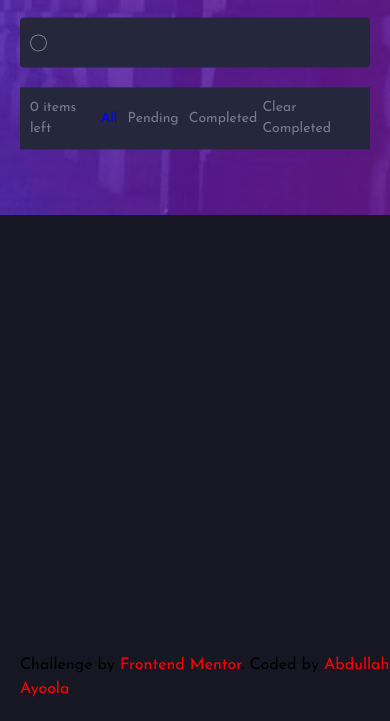
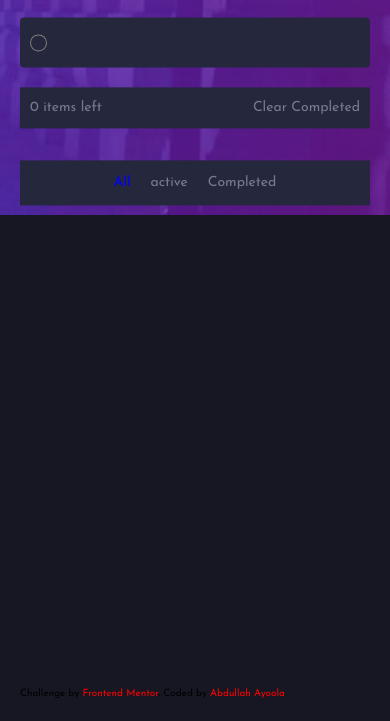
Before and after one commit to abdullah43577/To-Do-Application, a website: page index.html in a window 390 px wide. Shown: the part 123-844 px from the top of the page. Drawn offline with Linux system fonts and the light colour scheme.

Commit message:
worked on the UI for mobile reponsiveness and applied some media queries where necessary

```diff
--- a/index.html
+++ b/index.html
@@ -44,20 +44,21 @@
               <input type="text" class="w-full bg-veryDarkDesaturatedBlue" />
             </div>
 
-            <div class="lists h-auto mt-[20px] rounded">
+            <div class="lists h-auto mt-[20px] rounded sm:relative">
               <!-- dynamically rendered element -->
               <ul></ul>
 
               <div
-                class="menuBtn flex items-center justify-around bg-veryDarkDesaturatedBlue p-[10px]"
+                class="menuBtn flex items-center md:justify-around bg-veryDarkDesaturatedBlue p-[10px] sm:justify-between"
               >
                 <div class="listElement">
                   <p>0 items left</p>
                 </div>
-                <div class="elementStates flex justify-center">
+                <div
+                  class="elementStates flex justify-center bg-veryDarkDesaturatedBlue sm:absolute sm:mt-[150px] sm:py-[12px] sm:px-[10px] sm:w-full sm:ml-[-10px] md:relative md:mt-[0px] md:py-[0px] md:px-[0px] md:w-[auto] md:m-[auto]"
+                >
                   <p class="activeEl active">All</p>
-                  <!-- active -->
-                  <p class="active">Pending</p>
+                  <p class="active">active</p>
                   <p class="active">Completed</p>
                 </div>
                 <div class="delStates">
@@ -71,7 +72,7 @@
     </main>
 
     <footer class="absolute left-5 bottom-5">
-      <div class="attribution">
+      <div class="attribution md:text-[16px] sm:text-[10px]">
         Challenge by
         <a href="https://www.frontendmentor.io?ref=challenge" target="_blank"
           >Frontend Mentor</a
--- a/styles.scss
+++ b/styles.scss
@@ -103,7 +103,7 @@ input[type="text"] {
 
 @layer components {
   .elementStates > p {
-    @apply w-full pl-[5px] pr-[5px];
+    @apply sm:px-[10px] md:px-[5px];
   }
 }
 
```
Also changed, not shown: README.md, dist/ouput.css, styles.css, 1 other file.
